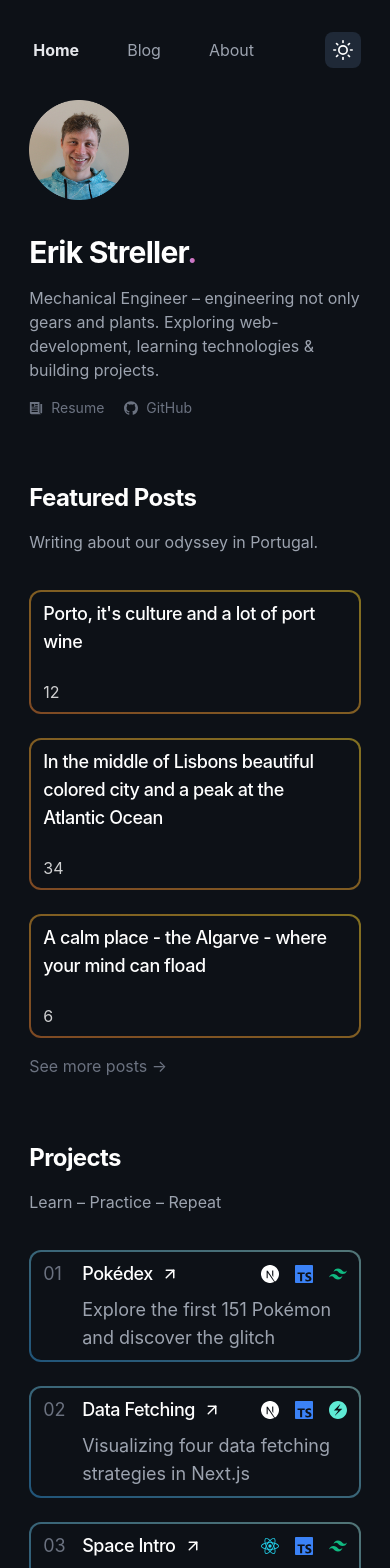
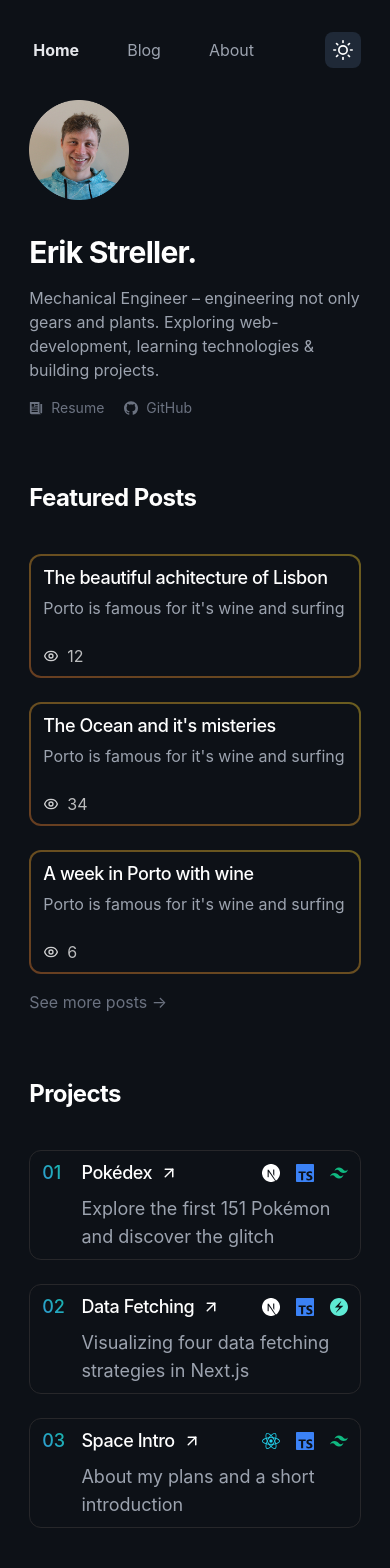
Before and after one commit to erikstreller/erikstreller.com, a Next.js app: page / in a window 390 px wide. Shown: the top 1568 px of the page. Built offline with nearby package versions, Linux system fonts and the light colour scheme.

Commit message:
feat: update design ✨

```diff
--- a/components/Accent.tsx
+++ b/components/Accent.tsx
@@ -14,7 +14,7 @@ export default function Accent({
 
   switch (variant) {
     case 'blue':
-      gradient = 'from-ice/50 to-azure/50 dark:from-ice dark:to-azure'
+      gradient = 'from-aqua/50 to-azure/50 dark:from-aqua dark:to-azure'
       break
     case 'yellow':
       gradient = 'from-bee/50 to-curcuma/50 dark:from-bee dark:to-curcuma'
--- a/components/Blog.tsx
+++ b/components/Blog.tsx
@@ -1,19 +1,22 @@
 import Link from 'next/link'
+import FeaturedPostCard from './FeaturedPostCard'
 
 export default function Blog() {
   if (!process.env.NODE_ENV || process.env.NODE_ENV === 'development') {
     const featuredPosts = [
       {
-        title: "Porto, it's culture and a lot of port wine",
+        title: 'The beautiful achitecture of Lisbon',
+        description: "Porto is famous for it's wine and surfing",
         views: '12'
       },
       {
-        title:
-          'In the middle of Lisbons beautiful colored city and a peak at the Atlantic Ocean',
+        title: "The Ocean and it's misteries",
+        description: "Porto is famous for it's wine and surfing",
         views: '34'
       },
       {
-        title: 'A calm place - the Algarve - where your mind can fload',
+        title: 'A week in Porto with wine',
+        description: "Porto is famous for it's wine and surfing",
         views: '6'
       }
     ]
@@ -21,21 +24,9 @@ export default function Blog() {
     return (
       <div className='section-spacing'>
         <h3 className='section-heading'>Featured Posts</h3>
-        <p className='section-description'>
-          Writing about our odyssey in Portugal.
-        </p>
         <div className='mb-4 flex flex-col gap-6 pt-6 md:flex-row'>
           {featuredPosts.map((post, id) => (
-            <Link key={id} href='/'>
-              <a className='yellow-card-color w-full rounded-xl bg-gradient-to-bl p-[2px] transition hover:scale-[1.01] md:w-1/3'>
-                <div className='flex h-full flex-col justify-between rounded-[10px] bg-light py-2 px-3 text-dark dark:bg-dark dark:text-light'>
-                  <h4 className='mb-6 w-full text-lg font-medium tracking-tight sm:mb-10'>
-                    {post.title}
-                  </h4>
-                  <div className='opacity-80'>{post.views}</div>
-                </div>
-              </a>
-            </Link>
+            <FeaturedPostCard post={post} key={id} />
           ))}
         </div>
         <Link href='/blog'>
@@ -50,7 +41,7 @@ export default function Blog() {
       <div className='section-spacing'>
         <h3 className='section-heading'>Blog</h3>
         <p className='section-description'>
-          Writing about our odyssey in Portugal.
+          Writing about our adventures in Portugal.
         </p>
         <Link href='/blog'>
           <a className='text-slate-400 transition-colors hover:text-black dark:text-gray-500 dark:hover:text-light'>
--- /dev/null
+++ b/components/FeaturedPostCard.tsx
@@ -0,0 +1,26 @@
+import { PostCardProps } from '@/lib/types'
+import Link from 'next/link'
+import { HiOutlineEye } from 'react-icons/hi'
+
+export default function FeaturedPostCard({ post }: PostCardProps) {
+  return (
+    <Link href='/'>
+      <a className='yellow-card-color w-full rounded-xl bg-gradient-to-bl p-[2px] transition hover:scale-[1.01] md:min-h-[216px] md:w-1/3 '>
+        <div className='flex h-full flex-col justify-between rounded-[10px] bg-light py-2 px-3 text-dark dark:bg-dark dark:text-light'>
+          <div className='mb-6 flex flex-col sm:mb-10'>
+            <h4 className='mb-1 w-full text-lg font-medium tracking-tight'>
+              {post.title}
+            </h4>
+            <span className='text-slate-500 dark:text-gray-400'>
+              {post.description}
+            </span>
+          </div>
+          <div className='flex items-center gap-2 opacity-80'>
+            <HiOutlineEye />
+            <span className='opacity-90'>{post.views}</span>
+          </div>
+        </div>
+      </a>
+    </Link>
+  )
+}
--- a/components/Hero.tsx
+++ b/components/Hero.tsx
@@ -2,27 +2,14 @@ import clsx from 'clsx'
 import Image from 'next/image'
 import { IoNewspaperSharp } from 'react-icons/io5'
 import { SiGithub } from 'react-icons/si'
-import Accent from './Accent'
 import NewTab from './NewTab'
 
 export default function Hero() {
-  function headingColor() {
-    if (!process.env.NODE_ENV || process.env.NODE_ENV === 'development') {
-      return (
-        <>
-          Erik Streller<Accent variant='pink'>.</Accent>
-        </>
-      )
-    } else {
-      return <Accent variant='yellow'>Erik Streller.</Accent>
-    }
-  }
-
   return (
     <div className='section-spacing flex flex-col-reverse sm:flex-row sm:justify-between'>
       <div className='flex flex-col'>
-        <h1 className='page-heading'>{headingColor()}</h1>
-        <p className='page-description sm:max-w-[376px] md:max-w-md'>
+        <h1 className='page-heading'>Erik Streller.</h1>
+        <p className='page-description sm:max-w-[376px] md:max-w-[424px]'>
           Mechanical Engineer – engineering not only gears and plants. Exploring
           web-development, learning technologies {'&'} building projects.
         </p>
--- /dev/null
+++ b/components/ProjectCard.tsx
@@ -0,0 +1,52 @@
+import { ProjectCardProps } from '@/lib/types'
+import clsx from 'clsx'
+import { useTheme } from 'next-themes'
+import { FiArrowUpRight } from 'react-icons/fi'
+import Accent from './Accent'
+import NewTab from './NewTab'
+
+export default function ProjectCard({ project }: ProjectCardProps) {
+  const { theme } = useTheme()
+
+  return (
+    <NewTab
+      href={project.link}
+      className={clsx(
+        'group w-full rounded-xl transition',
+        'border border-zinc-200 hover:scale-[1.01] dark:border-zinc-800'
+      )}
+    >
+      <div
+        className={clsx(
+          'grid grid-cols-8 items-center gap-2 text-lg',
+          'py-2 px-3 '
+        )}
+      >
+        <Accent
+          variant='blue'
+          className={clsx(
+            'col-span-1 w-fit text-slate-900',
+            theme === 'dark' ? 'font-medium' : ''
+          )}
+        >
+          {project.number}
+        </Accent>
+        <div className='animate-underline-blue group-hover:start-animate-underline col-span-6 flex w-fit items-center text-slate-900 dark:text-light'>
+          <h4 className='font-medium tracking-tight'>{project.name}</h4>
+          <FiArrowUpRight className='ml-2' />
+        </div>
+        <div className='col-span-1 flex space-x-4 justify-self-end'>
+          {project.technologies.map((technology, id) => (
+            <div key={id} className={technology.color}>
+              {technology.icon}
+            </div>
+          ))}
+        </div>
+        <div className='col-span-1' />
+        <div className='col-span-7 text-slate-500 dark:text-gray-400'>
+          {project.description}
+        </div>
+      </div>
+    </NewTab>
+  )
+}
--- a/components/Projects.tsx
+++ b/components/Projects.tsx
@@ -1,5 +1,3 @@
-import clsx from 'clsx'
-import { FiArrowUpRight } from 'react-icons/fi'
 import {
   SiChakraui,
   SiNextdotjs,
@@ -7,49 +5,15 @@ import {
   SiTailwindcss,
   SiTypescript
 } from 'react-icons/si'
-import NewTab from './NewTab'
+import ProjectCard from './ProjectCard'
 
 export default function Projects() {
   return (
     <div className='section-spacing'>
       <h3 className='section-heading'>Projects</h3>
-      <p className='section-description'>Learn – Practice – Repeat</p>
       <div className='flex flex-col gap-6 pt-6'>
         {projects.map((project, id) => (
-          <NewTab
-            key={id}
-            href={project.link}
-            className={clsx(
-              'group w-full rounded-xl p-[2px] transition',
-              'blue-card-color bg-gradient-to-bl hover:scale-[1.01]'
-            )}
-          >
-            <div
-              className={clsx(
-                'grid grid-cols-8 items-center gap-2 text-lg',
-                'rounded-[10px] bg-white py-2 px-3 dark:bg-dark'
-              )}
-            >
-              <div className='col-span-1 text-slate-400 dark:text-gray-500'>
-                {project.number}
-              </div>
-              <div className='col-span-6 flex items-center text-slate-900 dark:text-light'>
-                <h4 className='font-medium tracking-tight'>{project.name}</h4>
-                <FiArrowUpRight className='ml-2' />
-              </div>
-              <div className='col-span-1 flex space-x-4 justify-self-end'>
-                {project.technologies.map((technology, id) => (
-                  <div key={id} className={technology.color}>
-                    {technology.icon}
-                  </div>
-                ))}
-              </div>
-              <div className='col-span-1' />
-              <div className='col-span-7 text-slate-500 dark:text-gray-400'>
-                {project.description}
-              </div>
-            </div>
-          </NewTab>
+          <ProjectCard project={project} key={id} />
         ))}
       </div>
     </div>
--- /dev/null
+++ b/lib/types.ts
@@ -0,0 +1,26 @@
+
+export type PostCardProps = {
+  post: {
+    title: string
+    description: string
+    views: string
+  }
+}
+
+export type ProjectCardProps = {
+  project: {
+    number: string;
+    name: string;
+    description: string;
+    technologies: ({
+      name: string;
+      icon: JSX.Element;
+      color?: undefined;
+    } | {
+      name: string;
+      icon: JSX.Element;
+      color: string;
+    })[];
+    link: string;
+  }
+}
--- a/pages/about.tsx
+++ b/pages/about.tsx
@@ -2,28 +2,14 @@ import Accent from '@/components/Accent'
 import PageContainer from '@/components/PageContainer'
 
 export default function About() {
-  function nameColor() {
-    if (!process.env.NODE_ENV || process.env.NODE_ENV === 'development') {
-      return (
-        <Accent variant='pink' className='font-semibold'>
-          Erik Streller
-        </Accent>
-      )
-    } else {
-      return (
-        <Accent variant='yellow' className='font-semibold'>
-          Erik Streller.
-        </Accent>
-      )
-    }
-  }
-
   return (
     <PageContainer page='About'>
       <div className='section-spacing'>
         <h1 className='page-heading'>About.</h1>
         <p className='-mt-4 mb-4 text-lg text-slate-900 dark:text-light md:text-xl'>
-          {nameColor()}
+          <Accent variant='blue' className='font-semibold'>
+            Erik Streller
+          </Accent>
         </p>
         <p className='page-description'>
           Hi, I&apos;m Erik. I started learning C# during my studies, and
--- a/styles/globals.css
+++ b/styles/globals.css
@@ -60,22 +60,67 @@ html {
     @apply mb-16;
   }
   .blue-card-color {
-    @apply from-ice/50 to-azure/50 hover:from-ice hover:to-azure;
+    @apply from-aqua/40 to-azure/40 hover:from-aqua hover:to-azure;
   }
   .yellow-card-color {
-    @apply from-bee/50 to-curcuma/50 hover:from-bee hover:to-curcuma;
+    @apply from-bee/40 to-curcuma/40 hover:from-bee hover:to-curcuma;
   }
   .pink-card-color {
-    @apply from-mind/50 to-lavender/50 hover:from-mind hover:to-lavender;
+    @apply from-mind/40 to-lavender/40 hover:from-mind hover:to-lavender;
   }
   .green-card-color {
-    @apply from-aqua/50 to-grass/50 hover:from-aqua hover:to-grass;
+    @apply from-aqua/40 to-grass/40 hover:from-aqua hover:to-grass;
   }
   .post-infos-container {
     @apply flex gap-4;
   }
   .post-info-box {
     @apply flex items-center gap-2 text-dark dark:text-light;
+  }
+}
+
+@layer utilities {
+  .animate-underline-blue,
+  .animate-underline-yellow,
+  .animate-underline-pink,
+  .animate-underline-green {
+    background-size: 0 2px;
+    background-position: 0 100%;
+    background-repeat: no-repeat;
+    transition: 0.3s ease-in-out;
+    transition-property: background-size, color, background-color, border-color;
+  }
+  .animate-underline-blue {
+    background-image: linear-gradient(transparent, transparent),
+      linear-gradient(to right, var(--clr-azure), var(--clr-aqua));
+  }
+  .animate-underline-yellow {
+    background-image: linear-gradient(transparent, transparent),
+      linear-gradient(to right, var(--clr-curcuma), var(--clr-bee));
+  }
+  .animate-underline-pink {
+    background-image: linear-gradient(transparent, transparent),
+      linear-gradient(to right, var(--clr-lavender), var(--clr-mind));
+  }
+  .animate-underline-green {
+    background-image: linear-gradient(transparent, transparent),
+      linear-gradient(to right, var(--clr-grass), var(--clr-aqua));
+  }
+  @media (prefers-reduced-motion: reduce) {
+    .animate-underline-blue,
+    .animate-underline-yellow,
+    .animate-underline-pink,
+    .animate-underline-green {
+      transition: none;
+    }
+  }
+  .animate-underline-blue:hover,
+  .animate-underline-yellow:hover,
+  .animate-underline-pink:hover,
+  .animate-underline-green:hover,
+  .start-animate-underline {
+    background-size: 100% 2px;
+    background-position: 0 100%;
   }
 }
 
```
